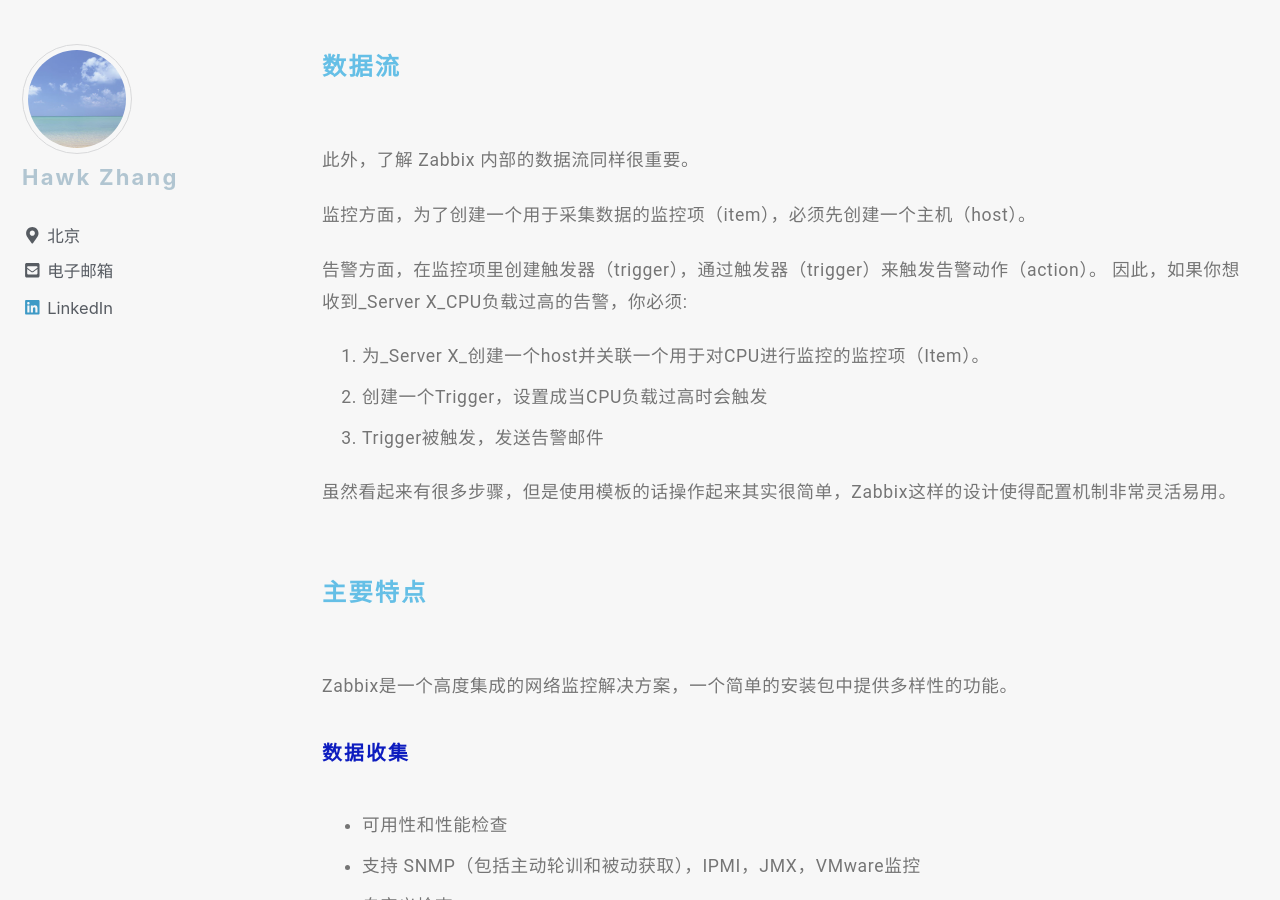
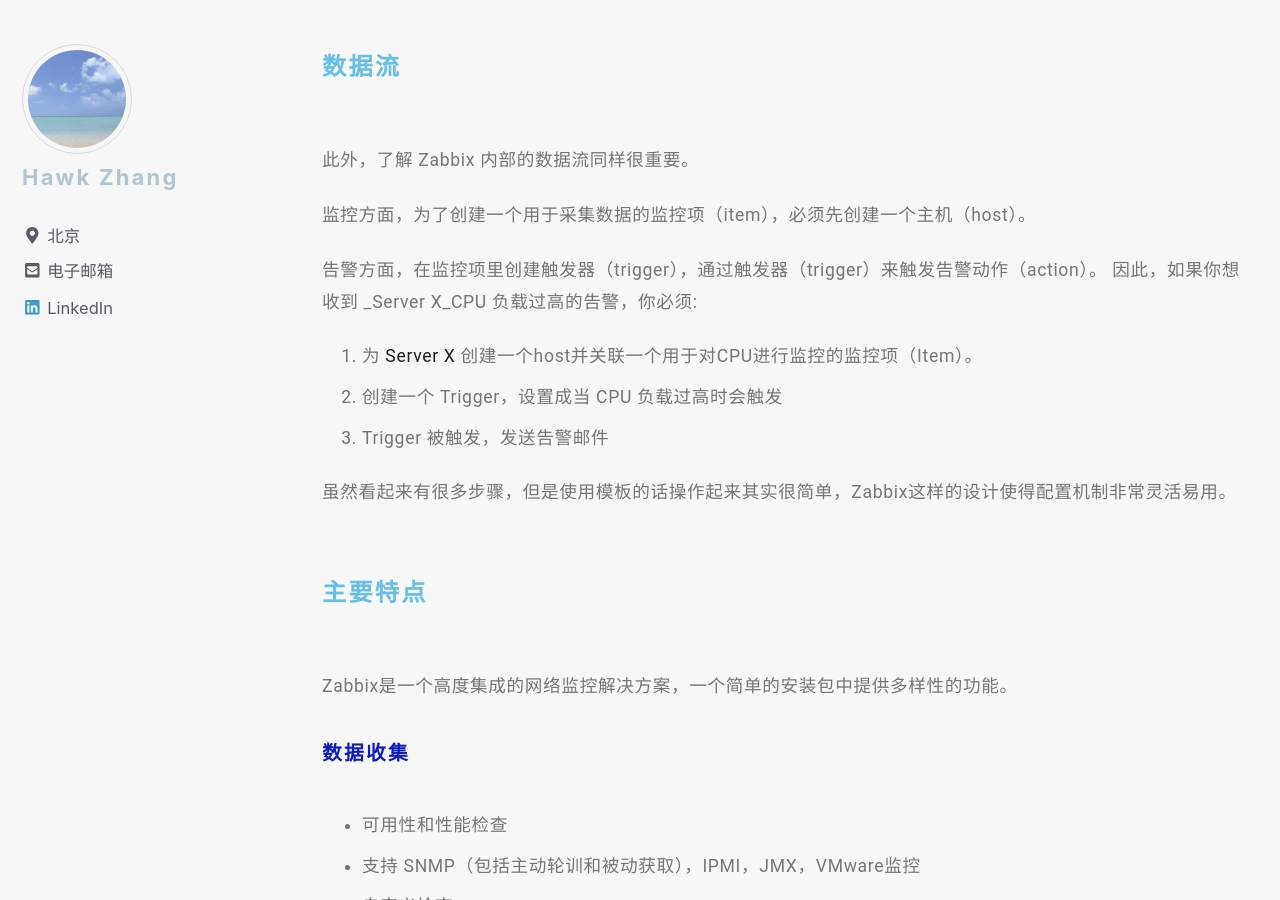
Before and after one commit to narru888/linotes_note, a Jekyll site: the page built from _posts/monitor/zabbix/2018-01-01-zabbix.basic.md, in a window 1280 px wide and 900 px high, scrolled down 3175 px. Built offline with Jekyll 4.4.1, drawn with Linux system fonts in a browser that asks for light colours; nearby versions of some CDN libraries; a script that is not in the unit is left out.

Commit message:
update on 2018-10-18 09:18:01 CST

```diff
--- a/_posts/monitor/zabbix/2018-01-01-zabbix.basic.md
+++ b/_posts/monitor/zabbix/2018-01-01-zabbix.basic.md
@@ -67,11 +67,11 @@
 监控方面，为了创建一个用于采集数据的监控项（item），必须先创建一个主机（host）。
 
 告警方面，在监控项里创建触发器（trigger），通过触发器（trigger）来触发告警动作（action）。
-因此，如果你想收到_Server X_CPU负载过高的告警，你必须:
+因此，如果你想收到 _Server X_CPU 负载过高的告警，你必须:
 
-1.	为_Server X_创建一个host并关联一个用于对CPU进行监控的监控项（Item）。
-2.	创建一个Trigger，设置成当CPU负载过高时会触发
-3.	Trigger被触发，发送告警邮件
+1.	为 _Server X_ 创建一个host并关联一个用于对CPU进行监控的监控项（Item）。
+2.	创建一个 Trigger，设置成当 CPU 负载过高时会触发
+3.	Trigger 被触发，发送告警邮件
 
 虽然看起来有很多步骤，但是使用模板的话操作起来其实很简单，Zabbix这样的设计使得配置机制非常灵活易用。
 
```
